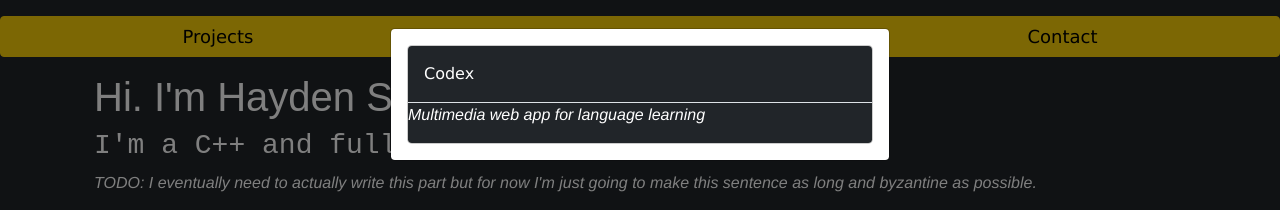
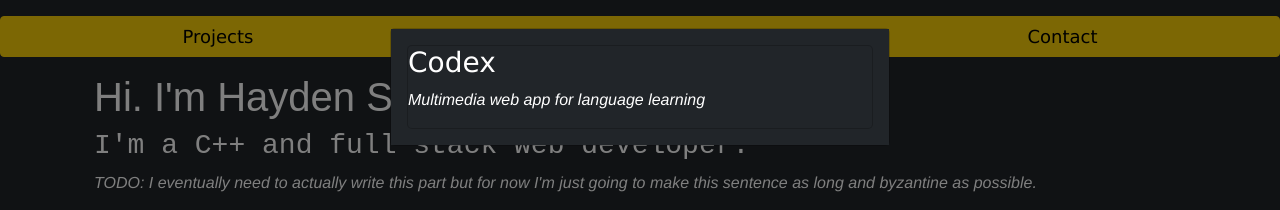
Before and after one commit to hsetlik/portfolio, a React (Create React App) app: page / in a window 1280 px wide. Both pictures are taken after a click on the element "Codex". Shown: the top 210 px of the page. Built offline with nearby package versions, Linux system fonts and the light colour scheme.

Commit message:
Modal styles working

```diff
--- a/src/components/projects/ModalContainer.tsx
+++ b/src/components/projects/ModalContainer.tsx
@@ -2,13 +2,14 @@ import { observer } from "mobx-react-lite";
 import React from "react";
 import { Modal } from "react-bootstrap";
 import { useStore } from "../../app/store";
+import "../../styles/modal.css"
 
 export default observer(function ModalContainer() {
     const {modalStore} = useStore();
     return (
         <Modal show={modalStore.component.open} onHide={modalStore.closeModal}>
            {modalStore.component.content !== null && (
-            <Modal.Body>
+            <Modal.Body className="bg-dark">
                 {modalStore.component.content}
             </Modal.Body>
            )}
--- a/src/components/projects/ProjectModal.tsx
+++ b/src/components/projects/ProjectModal.tsx
@@ -17,14 +17,13 @@ export default function ProjectModal ({name}: Props) {
         <div className="modal-content bg-dark">
             {project && (
                 <div >
-                    <Modal.Header>
+                    <h3>
                         {project.name}
-                    </Modal.Header>
+                    </h3>
                     <p>{project.desc}</p>
                     {project.longDesc && (
                         <p className="long-desc">{project.longDesc}</p>
                     )}
-
                 </div>
             )}
         </div>
```
